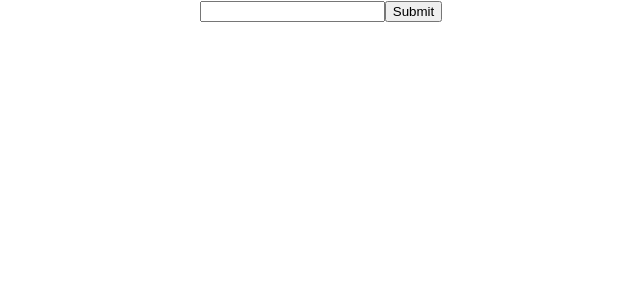
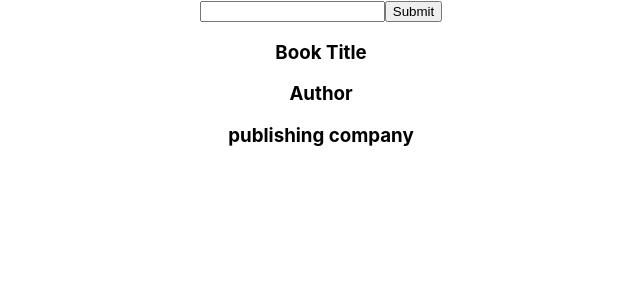
Before and after one commit to tara-fenton/book-finder, a React (Create React App) app: page / in a window 1280 px wide. Shown: the top 300 px of the page, without its empty margins (319-959 px from the left). Built offline with nearby package versions, Linux system fonts and the light colour scheme.

Commit message:
BookItem and BookList components with static data

```diff
--- a/src/App.js
+++ b/src/App.js
@@ -1,6 +1,8 @@
 import React, { Component } from 'react';
-import SearchBar from './components/SearchBar'
+import SearchBar from './components/SearchBar';
+import BookList from './components/BookList';
 import './App.css';
+
 
 class App extends Component {
   render() {
@@ -11,6 +13,7 @@ class App extends Component {
         </header>
         <main>
           <SearchBar />
+          <BookList />
         </main>
       </div>
     );
--- /dev/null
+++ b/src/components/BookItem/index.js
@@ -0,0 +1,15 @@
+import React, { Component } from 'react'
+//Each item in the list should include the
+//book's author, title, and publishing company, as well as a picture of the book.
+export default class BookItem extends Component {
+  render() {
+    return (
+      <div>
+        <h3>Book Title</h3>
+        <h3>Author</h3>
+        <h3>publishing company</h3>
+        <img src=''/>
+      </div>
+    )
+  }
+}
--- /dev/null
+++ b/src/components/BookList/index.js
@@ -0,0 +1,12 @@
+import React, { Component } from 'react'
+import BookItem from '../BookItem'
+
+export default class BookList extends Component {
+  render() {
+    return (
+      <div>
+        <BookItem />
+      </div>
+    )
+  }
+}
```
